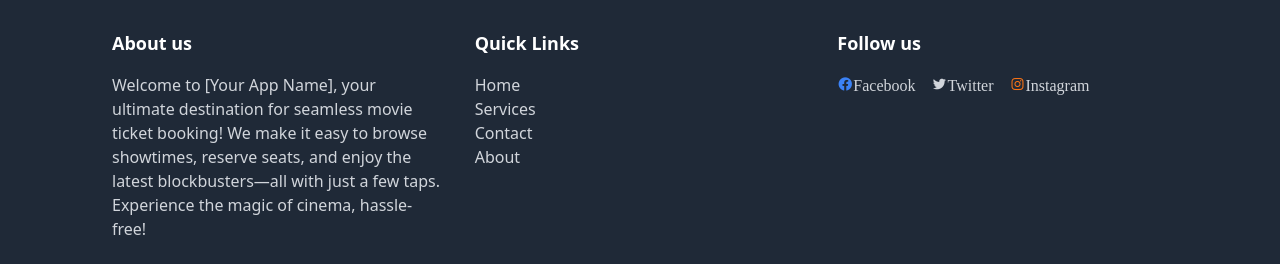
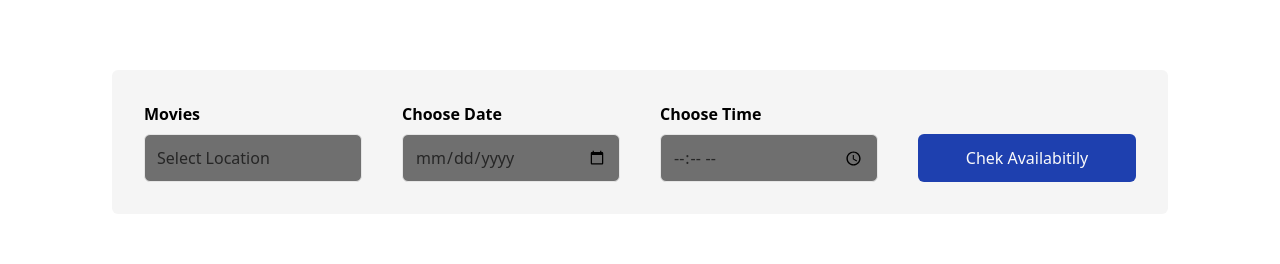
Before and after one commit to CeladaMartina/TicketBookingApp, a React (Create React App) app in the folder frontend/: page / in a window 1280 px wide. Shown: the part 899-1163 px from the top of the page. Built offline with nearby package versions, Linux system fonts and the light colour scheme.

Commit message:
desarrollo de search

```diff
--- a/frontend/src/components/Home/Home.tsx
+++ b/frontend/src/components/Home/Home.tsx
@@ -1,10 +1,12 @@
 import React from 'react'
 import Hero from './Hero/Hero'
+import Search from './Search/Search'
 
 const Home = () => {
   return (
     <>
       <Hero />
+      <Search />
     </>
   )
 }
--- /dev/null
+++ b/frontend/src/components/Home/Search/Search.tsx
@@ -0,0 +1,44 @@
+import React from 'react'
+
+const Search = () => {
+  return (
+    <div  className='w-full lg:px-28 md:px-16 sm:px-7 px-4 my-[8ch]'>
+        <div className='w-full bg-neutral-100 rounded-md dark:bg-neutral-900/40 p-8'>
+            <div className="grid grid-cols-4 gap-x-10 gap-y-12 items-end">
+                <div className=''>
+                    <label htmlFor='movies' className='block mb-2 font-semibold'>
+                        Movies
+                    </label>
+                    <select name='movies' id='movies' className='w-full appearance-none text-neutral-800 dark:text-neutral-100 placeholder:text-neutral-400 dark:placeholder:text-neutral-600 inline-block bg-neutral-200/60 dark: bg-neutral-900/60 px-3 h-12 border border-neutral-200 dark:border-neutral-900 rounded-md focus:outline-none focus:bg-neutral-100 dark:focus:bg-neutral-900'>
+                        <option value=''>Select  Location</option>
+                        <option value='movie1'>Capitan America</option>
+                        <option value='movie2'>Moana 2</option>
+                        <option value='movie2'>Mufasa: El rey Leon</option>
+                    </select>
+                </div>
+                <div className=''>
+                    <label htmlFor='date' className='block mb-2 font-semibold'>
+                        Choose Date
+                    </label>
+                    <input type='date' id='date' name='date' className='w-full appearance-none text-neutral-800 dark:text-neutral-100 placeholder:text-neutral-400 dark:placeholder:text-neutral-600 inline-block bg-neutral-200/60 dark: bg-neutral-900/60 px-3 h-12 border border-neutral-200 dark:border-neutral-900 rounded-md focus:outline-none focus:bg-neutral-100 dark:focus:bg-neutral-900'>
+                    </input>
+                </div>
+                <div className=''>
+                    <label htmlFor='time' className='block mb-2 font-semibold'>
+                        Choose Time
+                    </label>
+                    <input type='time' id='time' name='time' className='w-full appearance-none text-neutral-800 dark:text-neutral-100 placeholder:text-neutral-400 dark:placeholder:text-neutral-600 inline-block bg-neutral-200/60 dark: bg-neutral-900/60 px-3 h-12 border border-neutral-200 dark:border-neutral-900 rounded-md focus:outline-none focus:bg-neutral-100 dark:focus:bg-neutral-900'>
+                    </input>
+                </div>
+                <div className=''>
+                    <button className="w-full px-4 h-12 bg-blue-800 text-neutral-50 text-base font-normal rounded-md">
+                        Chek Availabitily
+                    </button>
+                </div>
+            </div>
+        </div>
+    </div>
+  )
+}
+
+export default Search
```
